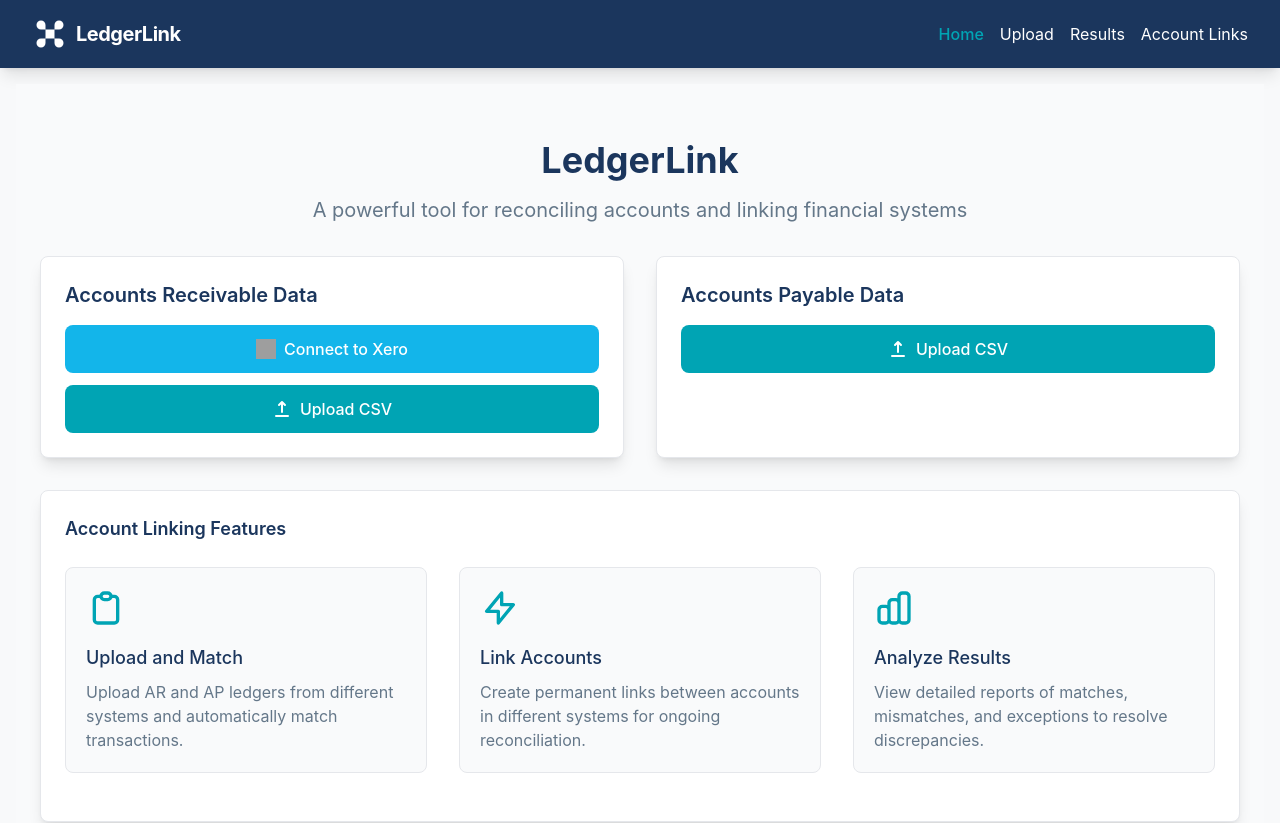
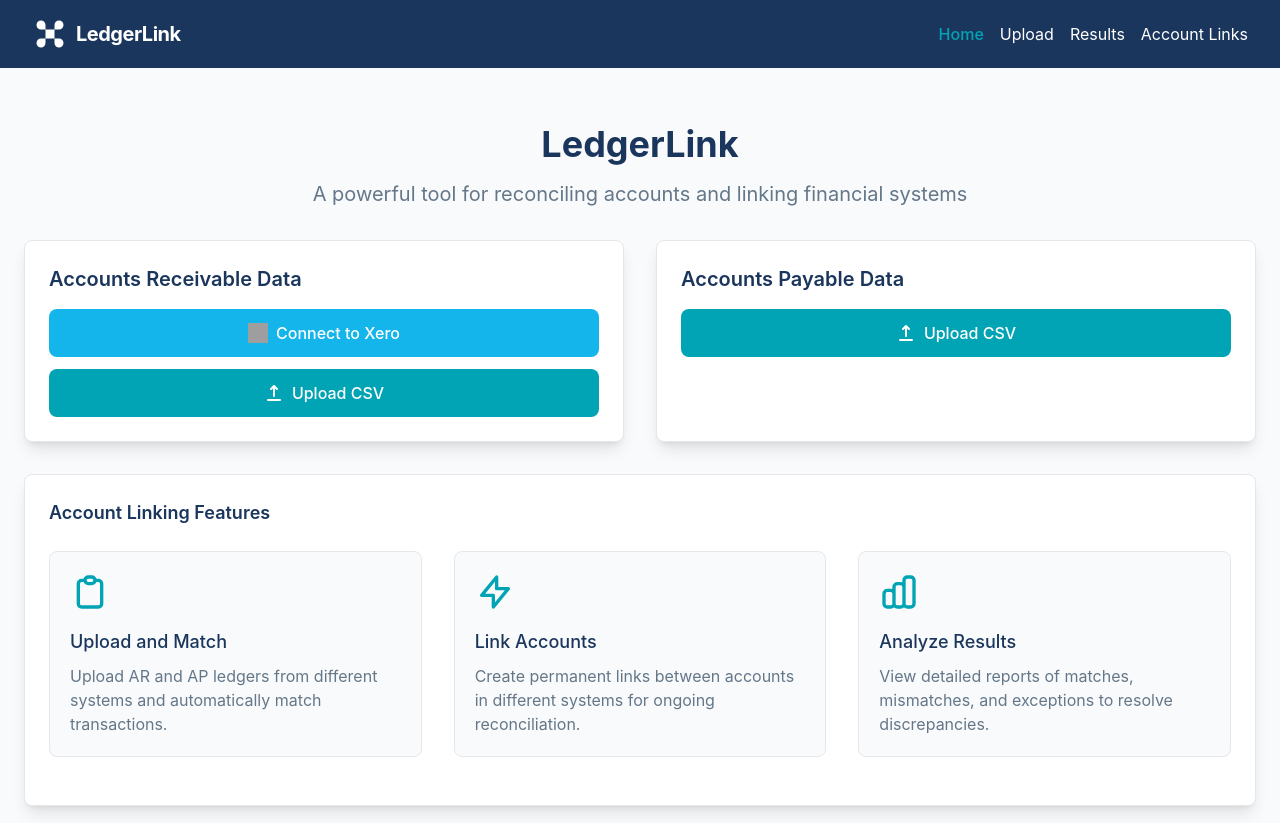
Before and after one commit to TomWall1/LedgerLink, a React (Create React App) app in the folder frontend/: page / in a window 1280 px wide. Shown: the top 823 px of the page. Built offline with nearby package versions, Linux system fonts and the light colour scheme; grey boxes are pictures that could not be loaded.

Commit message:
Update App.js with background class for immediate visual change

```diff
--- a/frontend/src/App.js
+++ b/frontend/src/App.js
@@ -12,9 +12,9 @@ import { XeroProvider } from './context/XeroContext';
 function App() {
   return (
     <XeroProvider>
-      <div className="App">
+      <div className="App bg-gray-50"> {/* Changed from just App to add bg-gray-50 class */}
         <NavHeader />
-        <div className="container mx-auto p-4">
+        <div className="container">
           <Routes>
             <Route path="/" element={<Home />} />
             <Route path="/upload" element={<Upload />} />
```
